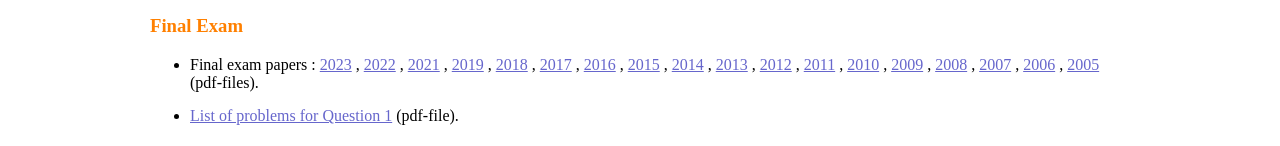
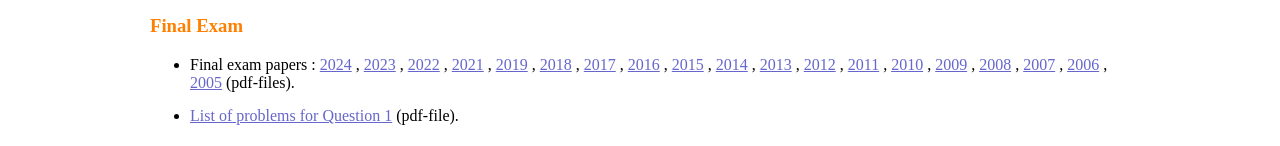
Before and after one commit to Natalia-Kopteva/home, a plain HTML site: page MS4008.html in a window 1280 px wide. Shown: the part 432-578 px from the top of the page. Drawn offline with Linux system fonts and the light colour scheme.

Commit message:
Add files via upload

```diff
--- a/MS4008.html
+++ b/MS4008.html
@@ -107,6 +107,7 @@
 
 <ul>
 <li>Final exam papers :
+<a href="MS4008/ms4008_Final_Exam_2024.pdf" target="_blank">2024</a> ,
 <a href="MS4008/ms4008_Final_Exam_2023.pdf" target="_blank">2023</a> ,
 <a href="MS4008/ms4008_Final_Exam_2022.pdf" target="_blank">2022</a> ,
 <a href="MS4008/ms4008_Final_Exam_2021.pdf" target="_blank">2021</a> ,
```
